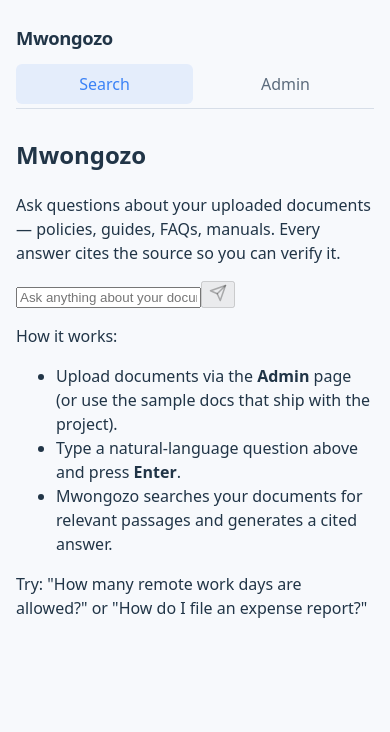
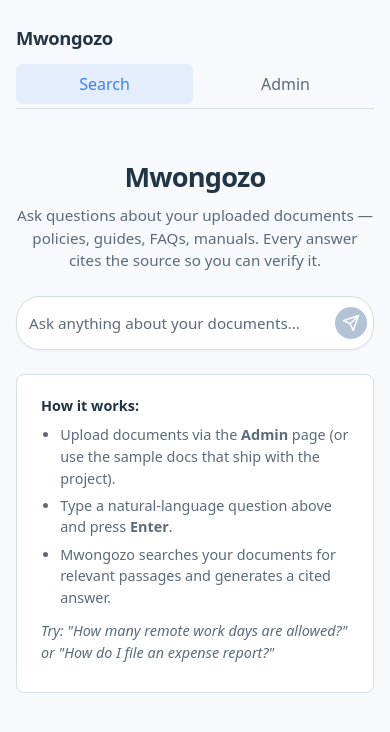
Before and after one commit to OduorAlphonce/guidely, a React (Vite) app in the folder frontend/: page / in a window 390 px wide. Shown: the top 732 px of the page. Built offline with nearby package versions, Linux system fonts and the light colour scheme.

Commit message:
style: ChatGPT-style pill search bar, hero layout, responsive tweaks

```diff
--- a/frontend/src/index.css
+++ b/frontend/src/index.css
@@ -84,59 +84,115 @@ body {
   color: var(--color-text-muted);
 }
 
-/* Search form */
-.search-form {
+/* Search form — ChatGPT-style minimal bar */
+.search-bar {
   display: flex;
-  flex-direction: column;
-  gap: 0.6rem;
-  margin: 1.75rem 0;
-  padding: 1.5rem;
+  align-items: center;
+  gap: 0;
+  margin: 1.5rem 0;
+  padding: 0.5rem 0.5rem 0.5rem 1rem;
+  background-color: var(--color-surface);
+  border: 1px solid var(--color-border);
+  border-radius: 24px;
+  box-shadow: var(--shadow-sm);
+  transition: border-color 120ms ease, box-shadow 120ms ease;
+}
+
+.search-bar:focus-within {
+  border-color: var(--color-accent);
+  box-shadow: 0 0 0 3px rgba(59, 130, 246, 0.12);
+}
+
+.search-input {
+  flex: 1;
+  padding: 0.5rem 0;
+  font: inherit;
+  font-size: 0.95rem;
+  border: none;
+  background: transparent;
+  outline: none;
+  color: var(--color-text);
+}
+
+.search-input::placeholder {
+  color: var(--color-text-muted);
+}
+
+.search-send {
+  display: flex;
+  align-items: center;
+  justify-content: center;
+  width: 2.25rem;
+  height: 2.25rem;
+  flex-shrink: 0;
+  color: #fff;
+  background-color: var(--color-accent);
+  border: none;
+  border-radius: 50%;
+  cursor: pointer;
+  transition: background-color 120ms ease, opacity 120ms ease;
+}
+
+.search-send:hover:not(:disabled) {
+  background-color: var(--color-accent-dark);
+}
+
+.search-send:disabled {
+  background-color: #b3c3d6;
+  cursor: not-allowed;
+}
+
+/* Hero (shown on first load) */
+.search-hero {
+  text-align: center;
+  margin: 3rem 0 0.5rem;
+}
+
+.search-hero h1 {
+  margin: 0 0 0.4rem;
+  font-size: 2.2rem;
+  letter-spacing: -0.03em;
+}
+
+.search-hero-sub {
+  margin: 0 auto;
+  max-width: 32rem;
+  color: var(--color-text-muted);
+  font-size: 0.95rem;
+}
+
+/* How-it-works hints */
+.search-hints {
+  margin: 1.5rem auto 0;
+  max-width: 34rem;
+  padding: 1.25rem 1.5rem;
   background-color: var(--color-surface);
   border: 1px solid var(--color-border);
   border-radius: var(--radius);
-  box-shadow: var(--shadow-sm);
+  font-size: 0.9rem;
+  color: var(--color-text-muted);
 }
 
-.search-form-label {
+.search-hints p {
+  margin: 0 0 0.5rem;
   font-weight: 600;
   color: var(--color-text);
 }
 
-.search-form textarea {
-  padding: 0.8rem;
-  font: inherit;
-  border: 1px solid var(--color-border);
-  border-radius: 6px;
-  resize: vertical;
-  transition: border-color 120ms ease, box-shadow 120ms ease;
+.search-hints ul {
+  margin: 0;
+  padding-left: 1.2rem;
 }
 
-.search-form textarea:focus {
-  outline: none;
-  border-color: var(--color-accent);
-  box-shadow: 0 0 0 3px rgba(59, 130, 246, 0.15);
+.search-hints li {
+  margin-bottom: 0.35rem;
 }
 
-.search-submit {
-  align-self: flex-start;
-  padding: 0.6rem 1.5rem;
-  font: inherit;
-  font-weight: 600;
-  color: #fff;
-  background-color: var(--color-accent);
-  border: none;
-  border-radius: 6px;
-  cursor: pointer;
-  transition: background-color 120ms ease;
-}
-
-.search-submit:hover:not(:disabled) {
-  background-color: var(--color-accent-dark);
-}
-
-.search-submit:disabled {
-  background-color: #b3c3d6;
-  cursor: not-allowed;
+.search-hint-examples {
+  margin-top: 0.75rem !important;
+  font-style: italic;
+  font-weight: 400 !important;
+  color: var(--color-text-muted) !important;
 }
 
 /* Loading state */
@@ -366,21 +422,17 @@ body {
     text-align: center;
   }
 
-  .page-header h1 {
-    font-size: 1.6rem;
+  .search-hero h1 {
+    font-size: 1.7rem;
   }
 
-  .search-form {
-    padding: 1rem;
+  .search-bar {
+    padding: 0.4rem 0.4rem 0.4rem 0.75rem;
   }
 
-  .search-form textarea {
-    min-height: 80px;
-    font-size: 16px;
-  }
-
-  .search-submit {
-    width: 100%;
+  .search-send {
+    width: 2rem;
+    height: 2rem;
   }
 
   .source-card {
```
